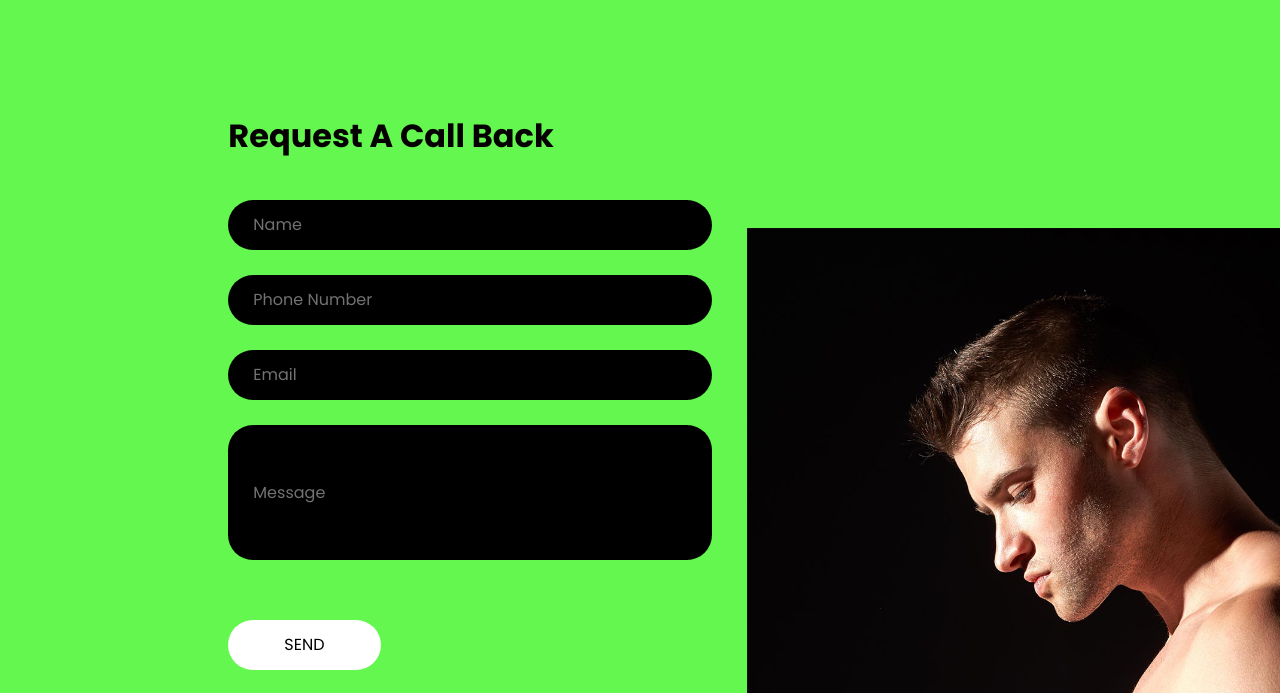
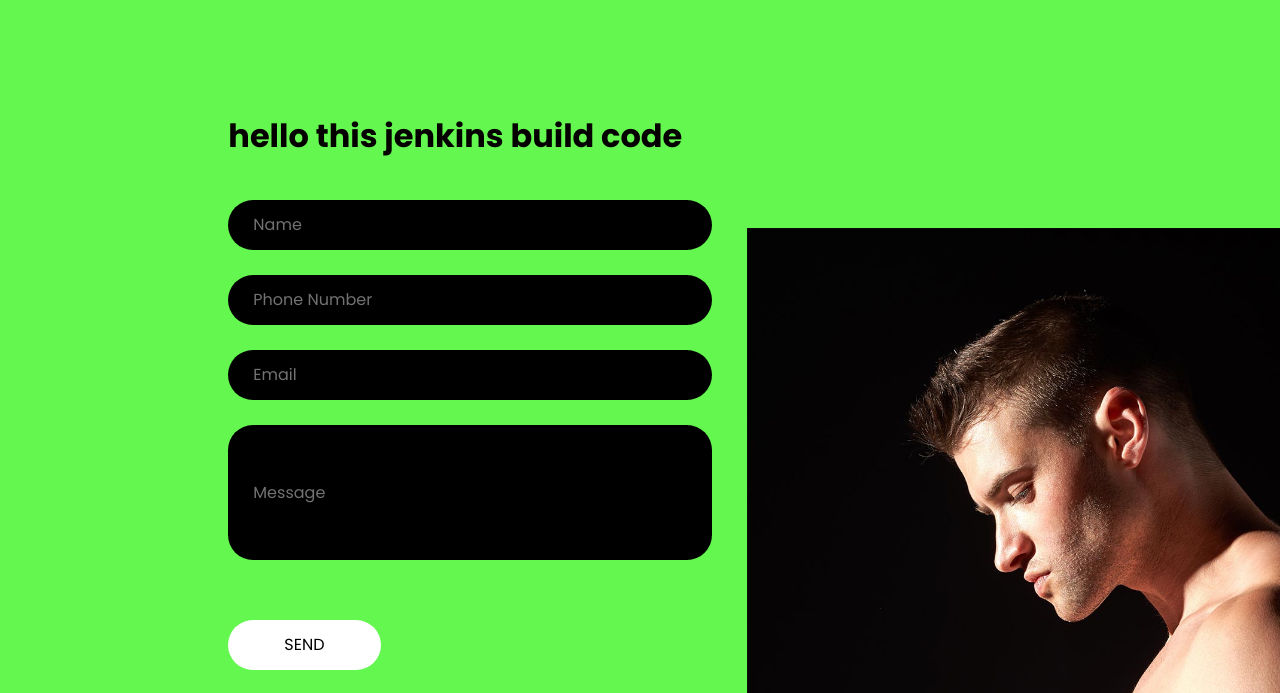
Before and after one commit to asadjafri110/jenkins_test, a plain HTML site: page index.html in a window 1280 px wide. Shown: the part 4472-5165 px from the top of the page. Drawn offline with nearby package versions, Linux system fonts and the light colour scheme; some packages are replaced by stand-ins of ours; a web font is replaced by a local one.

Commit message:
Update index.html

```diff
--- a/index.html
+++ b/index.html
@@ -504,7 +504,7 @@
 
               <section class="contact_section">
                 <h2>
-                  Request A Call Back
+                  hello this jenkins build code
                 </h2>
                 <form action="">
                   <div>
```
